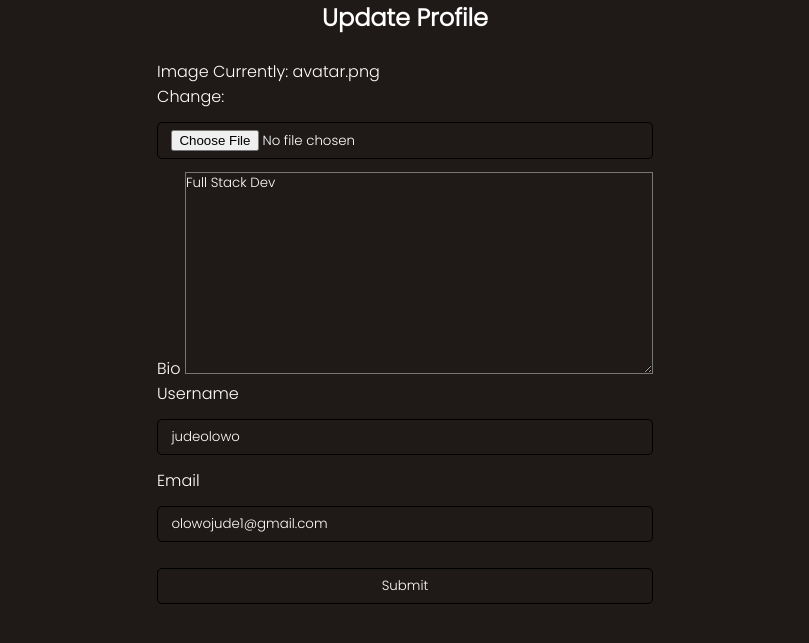
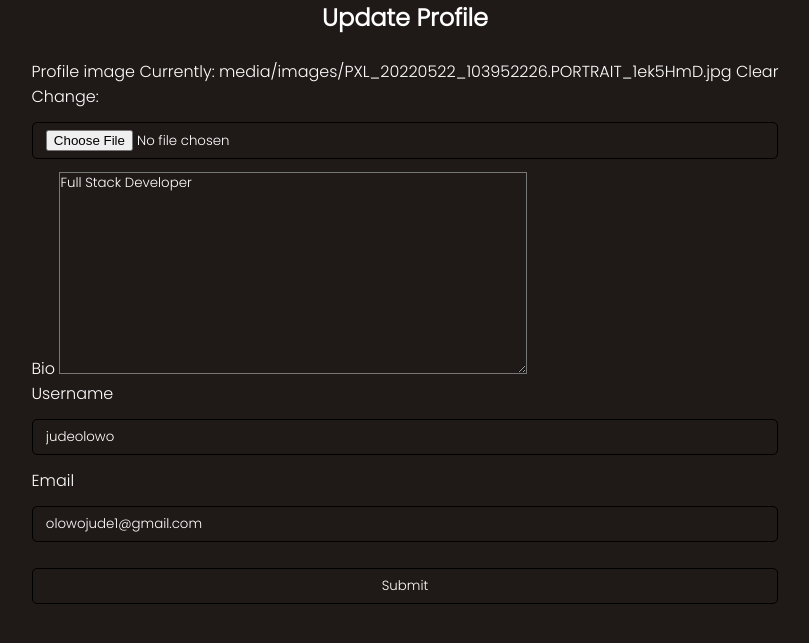
Before and after one commit to olowojude/Link-it, a Django app: page /update-profile/ in a window 1280 px wide. Shown: the part 67-710 px from the top of the page, without its empty margins (235-1044 px from the left). Run offline with Django 4.2, Linux system fonts and the light colour scheme; a user stored in the database is signed in; some libraries are stand-ins or nearby versions.

Commit message:
Finished with the Edit User Profile functionality

```diff
--- a/lt/settings.py
+++ b/lt/settings.py
@@ -123,9 +123,11 @@
     os.path.join(BASE_DIR, 'static')
 ]
 
-MEDIA_URL = "/media/"
+# Base url to serve media files
+MEDIA_URL = '/media/'
 
-MEDIA_ROOT = os.path.join(BASE_DIR, 'media/images/')
+# Path where media is stored
+MEDIA_ROOT = os.path.join(BASE_DIR, 'media/')
 
 
 # Default primary key field type
--- a/lt/urls.py
+++ b/lt/urls.py
@@ -15,8 +15,14 @@
 """
 from django.contrib import admin
 from django.urls import path, include
+from django.conf import settings
+from django.conf.urls.static import static
 
 urlpatterns = [
     path('admin/', admin.site.urls),
     path("", include("lta.urls")),
 ]
+
+if settings.DEBUG:
+    urlpatterns += static(settings.MEDIA_URL,
+                          document_root=settings.MEDIA_ROOT)
--- a/lta/forms.py
+++ b/lta/forms.py
@@ -19,4 +19,4 @@
 class UserForm(ModelForm):
     class Meta:
         model = User
-        fields = ["image", "bio", "username", "email", ]
+        fields = ["profile_image", "bio", "username", "email", ]
--- a/lta/models.py
+++ b/lta/models.py
@@ -16,8 +16,8 @@
     name = models.CharField(max_length=200, null=True)
     email = models.EmailField(unique=True, null=True)
     bio = models.TextField(null=True)
-    image = models.ImageField(
-        null=True, default="avatar.png", upload_to="images/")
+    profile_image = models.ImageField(
+        null=True, blank=True, default="avatar.png", upload_to='media/images/')
 
     USERNAME_FIELDS = "email"
     REQUIRED_FIELDS = []
--- a/lta/templates/lta/home.html
+++ b/lta/templates/lta/home.html
@@ -4,7 +4,7 @@
 
 <div class="container">
 	<div class="profile-section">
-		<img src="{{ request.user.image.url }}" alt=""><br>
+		<img src="{{ request.user.profile_image.url }}" alt=""><br>
 		<span class="bio">{{ request.user.bio }}</span>
 	</div>
 
--- a/lta/templates/lta/updateprofile.html
+++ b/lta/templates/lta/updateprofile.html
@@ -3,7 +3,7 @@
 {% block content %}
 <div class="updateuser-container">
     <h2>Update Profile </h2>
-    <form method="POST" action="">
+    <form method="POST" action="" enctype="multipart/form-data">
 		{% csrf_token %}
 		{% for field in form %}
 			<!-- div container holding form field-->
--- a/lta/urls.py
+++ b/lta/urls.py
@@ -1,8 +1,6 @@
 from django.urls import path
 from . import views
 from django.contrib.staticfiles.urls import staticfiles_urlpatterns
-from django.conf.urls.static import static
-from django.conf import settings
 
 urlpatterns = [
 
@@ -25,6 +23,3 @@
 ]
 
 urlpatterns += staticfiles_urlpatterns()
-if settings.DEBUG:
-    urlpatterns += static(settings.MEDIA_URL,
-                          document_root=settings.MEDIA_ROOT)
--- a/lta/views.py
+++ b/lta/views.py
@@ -1,3 +1,4 @@
+from msilib.schema import File
 from django.shortcuts import render, redirect
 
 from .models import Home, User
@@ -22,9 +23,7 @@
 def home(request):
     links = Home.objects.all()
 
-    user = User.objects.all()
-
-    context = {"links": links, "user": user}
+    context = {"links": links}
     return render(request, "lta/home.html", context)
 
 
@@ -119,7 +118,7 @@
     form = UserForm(instance=user)
 
     if request.method == "POST":
-        form = UserForm(request.POST, instance=user)
+        form = UserForm(request.POST, request.FILES, instance=user)
         if form.is_valid:
             form.save()
             return redirect("home")
--- a/static/styles/style.css
+++ b/static/styles/style.css
@@ -38,9 +38,14 @@
 .profile-section img {
     display: block;
     margin: 1em auto;
-    width: 14em;
-    height: 14em;
+    width: 10em;
+    height: 10em;
     border-radius: 50%;
+    background-position: center;
+    object-fit: contain;
+}
+#profile_image-clear_id {
+    display: none;
 }
 .bio {
     max-width: 30em;
```
Also changed, not shown: db.sqlite3, lta/migrations/0001_initial.py, media/images/2.jpg (added), media/media/images/IMG_20220106_225327.jpg (added), media/media/images/PXL_20220102_144414991.PORTRAIT.jpg (added), 5 other files.
